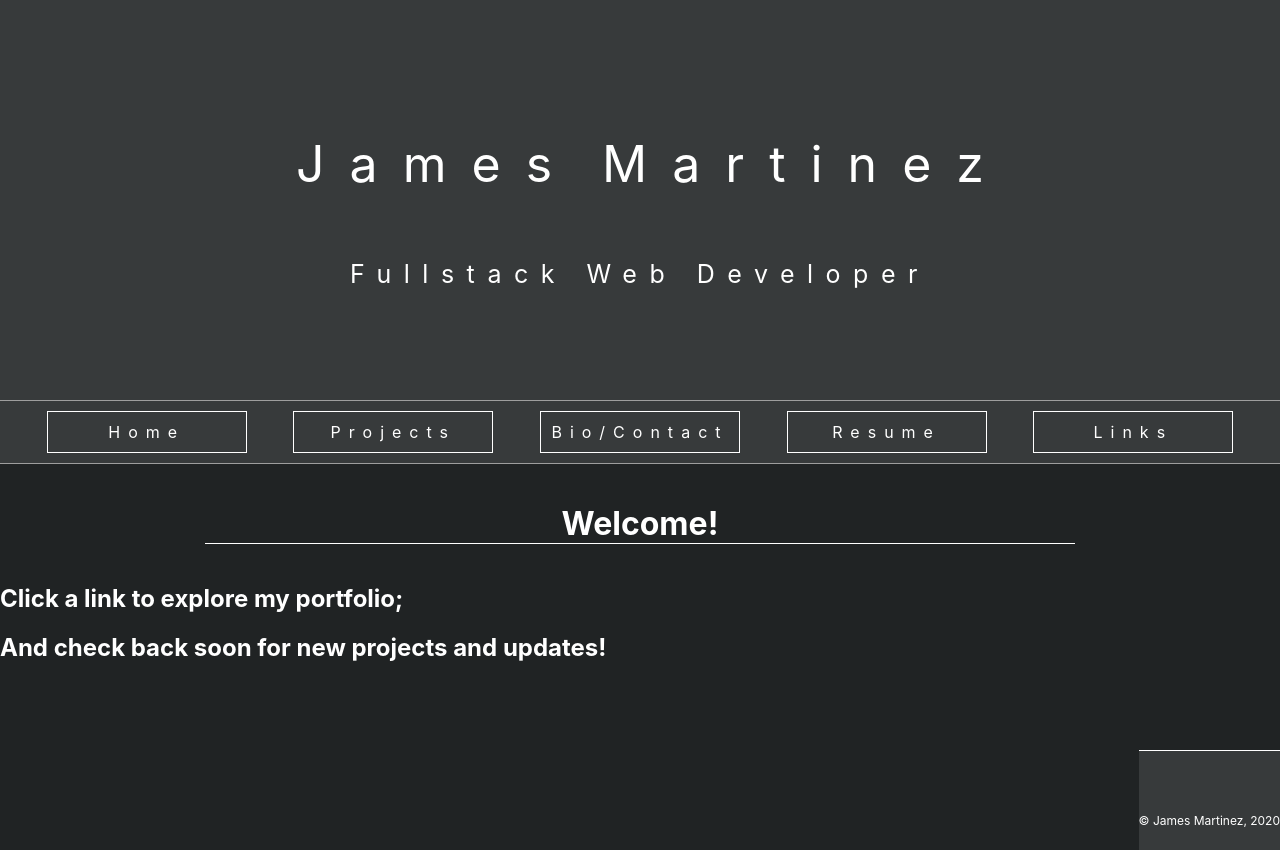
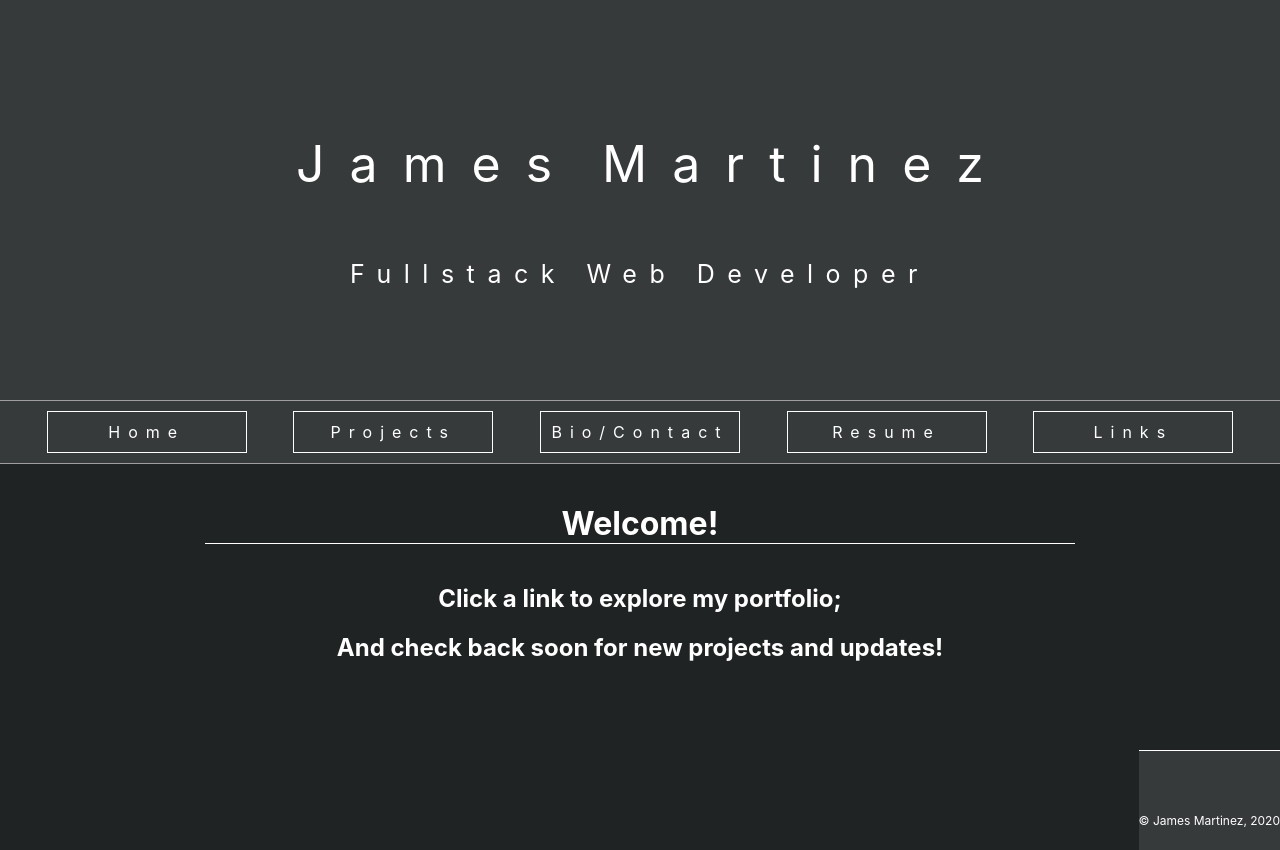
Before and after one commit to JRMartinez91/my_portfolio, a React (Create React App) app: page /home in a window 1280 px wide. Built offline with nearby package versions, Linux system fonts and the light colour scheme.

Commit message:
updated h2 style for homepage

```diff
--- a/src/App.css
+++ b/src/App.css
@@ -174,6 +174,12 @@ main h1{
   text-align:center;
   margin: 40px auto;
 }
+main h2{
+  max-width: 870px;
+  text-align:center;
+  margin: 20px auto;
+}
+
 /* footer */
 .wrapper{
   display:flex;
```
